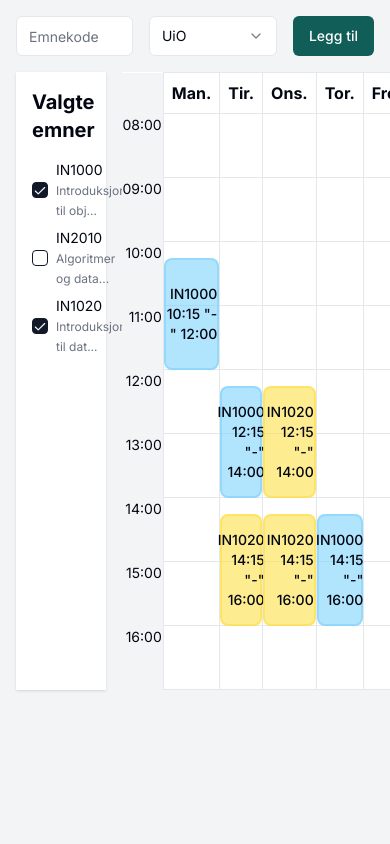
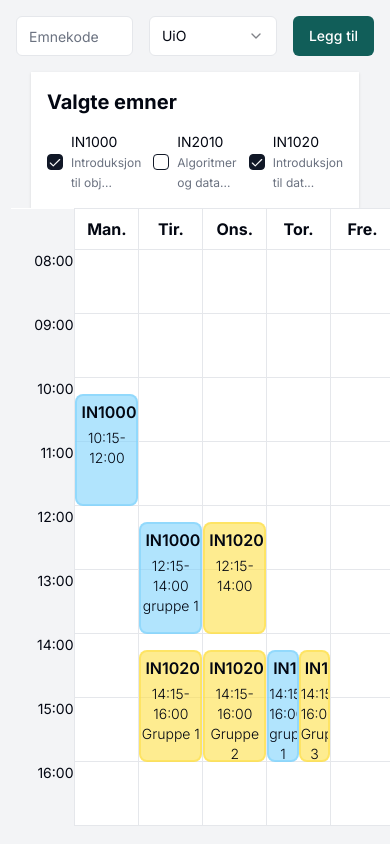
Before and after one commit to halvornj/Emneplanleggeren, a Next.js app in the folder emneplanleggeren/: page / in a window 390 px wide. Built offline with nearby package versions, Linux system fonts and the light colour scheme.

Commit message:
calendar should be fully responsive now, todo add onclick to the cards

```diff
--- a/emneplanleggeren/next.config.mjs
+++ b/emneplanleggeren/next.config.mjs
@@ -1,4 +1,6 @@
 /** @type {import('next').NextConfig} */
-const nextConfig = {};
+const nextConfig = {
+  output: "export",
+};
 
 export default nextConfig;
--- a/emneplanleggeren/src/app/page.tsx
+++ b/emneplanleggeren/src/app/page.tsx
@@ -17,7 +17,8 @@ import { GroupLecture } from "@/model/GroupLecture";
 
 export default function Home() {
   //!TO TEST
-  const testCourses: Array<Course> = [
+  const activeCourses: Array<Course> = [
+    //todo this is just a test, replace this with something like await fetch("jsonfile") then obv decode json
     new Course(
       "IN1000",
       "Introduksjon til objektorientert programmering",
@@ -38,6 +39,7 @@ export default function Home() {
       [
         new Group("Gruppe 1", [new GroupLecture("tir.", 14.25, 16.0)]),
         new Group("Gruppe 2", [new GroupLecture("ons.", 14.25, 16.0)]),
+        new Group("Gruppe 3", [new GroupLecture("tor.", 14.25, 16.0)]),
       ]
     ),
   ];
@@ -57,10 +59,10 @@ export default function Home() {
         </Select>
         <Button className="bg-teal-800 text-white">Legg til</Button>
       </div>
-      <div className="flex w-full max-w-4xl space-x-4">
-        <div className="w-1/4 p-4 bg-white rounded shadow">
+      <div className="flex items-center flex-col w-full  space-x-4 ">
+        <div className="w-11/12 items-center p-4 bg-white rounded shadow">
           <h2 className="text-xl font-bold mb-4">Valgte emner</h2>
-          <div className="space-y-2">
+          <div className="flex w-full h-full space-x-3">
             <div className="flex items-center space-x-2">
               <Checkbox id="in1000" defaultChecked />
               <label htmlFor="in1000" className="text-sm">
@@ -93,7 +95,7 @@ export default function Home() {
             </div>
           </div>
         </div>
-        <Calendar courses={testCourses as Array<Course>} />
+        <Calendar courses={activeCourses as Array<Course>} />
       </div>
     </div>
   );
--- a/emneplanleggeren/src/components/ui/calendar.tsx
+++ b/emneplanleggeren/src/components/ui/calendar.tsx
@@ -1,5 +1,8 @@
 import { Course } from "@/model/Course";
+import { GroupLecture } from "@/model/GroupLecture";
 import { Lecture } from "@/model/Lecture";
+import { assert } from "console";
+import { CSSProperties } from "react";
 
 export default function Calendar({ courses }: { courses: Array<Course> }) {
   const hours = [8, 9, 10, 11, 12, 13, 14, 15, 16];
@@ -13,43 +16,73 @@ export default function Calendar({ courses }: { courses: Array<Course> }) {
   ];
 
   const codeColorMap = new Map<string, string>();
-  const tableList: Array<Array<Array<JSX.Element>>> = [
+  //this is gonna suck:
+  const lectureIsGroup = new Map<Lecture, string>(); //if lecture is in keys, it is a group lecture and the value is groupname. if not, it is not a group lecture
+  //this could be removed later by rewriting the json and models to reference the other way
+  const lectureCourseIds = new Map<Lecture, string>();
+  const coursesByPeriod: Array<Array<Array<Lecture>>> = [
     [[], [], [], [], [], [], [], []],
     [[], [], [], [], [], [], [], []],
     [[], [], [], [], [], [], [], []],
     [[], [], [], [], [], [], [], []],
     [[], [], [], [], [], [], [], []],
   ];
+  const boxesByPeriod: Array<Array<Array<JSX.Element>>> = [
+    [[], [], [], [], [], [], [], []],
+    [[], [], [], [], [], [], [], []],
+    [[], [], [], [], [], [], [], []],
+    [[], [], [], [], [], [], [], []],
+    [[], [], [], [], [], [], [], []],
+  ];
+
   courses.forEach((course) => {
+    //TODO split horizontal on the width as well. Width is 1/sizeOfList, and left- is 100%-offsetIntoList*width
+    if (!codeColorMap.has(course.id)) {
+      codeColorMap.set(course.id, colors[codeColorMap.size]);
+    }
     course.lectures.forEach((lecture) => {
-      const topOffset: string =
-        ((lecture.startTime - Math.floor(lecture.startTime)) * 100).toString() +
-        "%";
-      const height: string = getTimeBlockSize(lecture);
-      if (!codeColorMap.has(course.id)) {
-        codeColorMap.set(course.id, colors[codeColorMap.size]);
-      }
-      const color = codeColorMap.get(course.id) as string;
-
-      //TODO split horizontal on the width as well. Width is 1/sizeOfList, and left- is 100%-offsetIntoList*width
-      const timeBox = createTimeBox(course.id, lecture, codeColorMap);
-      tableList[days.indexOf(lecture.day)][
+      coursesByPeriod[days.indexOf(lecture.day)][
         hours.indexOf(Math.floor(lecture.startTime))
-      ].push(timeBox);
+      ].push(lecture);
+      lectureCourseIds.set(lecture, course.id);
     });
     course.groups.forEach((group) => {
       group.lectures.forEach((groupLecture) => {
-        const timeBox = createTimeBox(course.id, groupLecture, codeColorMap);
+        coursesByPeriod[days.indexOf(groupLecture.day)][
+          hours.indexOf(Math.floor(groupLecture.startTime))
+        ].push(groupLecture);
+        lectureIsGroup.set(groupLecture, group.name);
+        lectureCourseIds.set(groupLecture, course.id);
+      });
+    });
+  });
 
-        tableList[days.indexOf(groupLecture.day)][
-          hours.indexOf(Math.floor(groupLecture.startTime))
-        ].push(timeBox);
+  //double matrices baby
+  coursesByPeriod.forEach((day, i) => {
+    day.forEach((hour, j) => {
+      hour.forEach((lecture, k) => {
+        const courseId = lectureCourseIds.get(lecture) as string; //* this seems like i've just thrown in a non-null-assertion on accident
+        const groupName: string | undefined = lectureIsGroup.get(lecture);
+        const color = codeColorMap.get(courseId) as string;
+        boxesByPeriod[i][j].push(
+          createTimeBox(
+            courseId,
+            lecture,
+            {
+              backgroundColor: color,
+              borderColor: color,
+              width: `${(1 / hour.length) * 100}%`,
+              left: `${(k / hour.length) * 100}%`,
+            },
+            groupName
+          )
+        );
       });
     });
   });
 
   return (
-    <div className="w-3/4 bg-white rounded">
+    <div className="w-3/4 min-w-96 bg-white rounded">
       <div className="overflow-x-auto">
         <table className="min-w-full border-collapse table-fixed [&_td]:h-16">
           <thead>
@@ -86,75 +119,75 @@ export default function Calendar({ courses }: { courses: Array<Course> }) {
           >
             <tr>
               <td className="border">08:00</td>
-              <td className="p-2 border relative">{tableList[0][0]} </td>
-              <td className="p-2 border relative">{tableList[1][0]} </td>
-              <td className="p-2 border relative">{tableList[2][0]} </td>
-              <td className="p-2 border relative">{tableList[3][0]} </td>
-              <td className="p-2 border relative">{tableList[4][0]} </td>
+              <td className="p-2 border relative">{boxesByPeriod[0][0]} </td>
+              <td className="p-2 border relative">{boxesByPeriod[1][0]} </td>
+              <td className="p-2 border relative">{boxesByPeriod[2][0]} </td>
+              <td className="p-2 border relative">{boxesByPeriod[3][0]} </td>
+              <td className="p-2 border relative">{boxesByPeriod[4][0]} </td>
             </tr>
             <tr>
               <td className="border">09:00</td>
-              <td className="p-2 border relative">{tableList[0][1]} </td>
-              <td className="p-2 border relative">{tableList[1][1]} </td>
-              <td className="p-2 border relative">{tableList[2][1]} </td>
-              <td className="p-2 border relative">{tableList[3][1]} </td>
-              <td className="p-2 border relative">{tableList[4][1]} </td>
+              <td className="p-2 border relative">{boxesByPeriod[0][1]} </td>
+              <td className="p-2 border relative">{boxesByPeriod[1][1]} </td>
+              <td className="p-2 border relative">{boxesByPeriod[2][1]} </td>
+              <td className="p-2 border relative">{boxesByPeriod[3][1]} </td>
+              <td className="p-2 border relative">{boxesByPeriod[4][1]} </td>
             </tr>
             <tr>
               <td className="border">10:00</td>
-              <td className="p-2 border relative">{tableList[0][2]} </td>
-              <td className="p-2 border relative">{tableList[1][2]} </td>
-              <td className="p-2 border relative">{tableList[2][2]} </td>
-              <td className="p-2 border relative">{tableList[3][2]} </td>
-              <td className="p-2 border relative">{tableList[4][2]} </td>
+              <td className="p-2 border relative">{boxesByPeriod[0][2]} </td>
+              <td className="p-2 border relative">{boxesByPeriod[1][2]} </td>
+              <td className="p-2 border relative">{boxesByPeriod[2][2]} </td>
+              <td className="p-2 border relative">{boxesByPeriod[3][2]} </td>
+              <td className="p-2 border relative">{boxesByPeriod[4][2]} </td>
             </tr>
             <tr>
               <td className="border">11:00</td>
-              <td className="p-2 border relative">{tableList[0][3]} </td>
-              <td className="p-2 border relative">{tableList[1][3]} </td>
-              <td className="p-2 border relative">{tableList[2][3]} </td>
-              <td className="p-2 border relative">{tableList[3][3]} </td>
-              <td className="p-2 border relative">{tableList[4][3]} </td>
+              <td className="p-2 border relative">{boxesByPeriod[0][3]} </td>
+              <td className="p-2 border relative">{boxesByPeriod[1][3]} </td>
+              <td className="p-2 border relative">{boxesByPeriod[2][3]} </td>
+              <td className="p-2 border relative">{boxesByPeriod[3][3]} </td>
+              <td className="p-2 border relative">{boxesByPeriod[4][3]} </td>
             </tr>
             <tr>
               <td className="border">12:00</td>
-              <td className="p-2 border relative">{tableList[0][4]} </td>
-              <td className="p-2 border relative">{tableList[1][4]} </td>
-              <td className="p-2 border relative">{tableList[2][4]} </td>
-              <td className="p-2 border relative">{tableList[3][4]} </td>
-              <td className="p-2 border relative">{tableList[4][4]} </td>
+              <td className="p-2 border relative">{boxesByPeriod[0][4]} </td>
+              <td className="p-2 border relative">{boxesByPeriod[1][4]} </td>
+              <td className="p-2 border relative">{boxesByPeriod[2][4]} </td>
+              <td className="p-2 border relative">{boxesByPeriod[3][4]} </td>
+              <td className="p-2 border relative">{boxesByPeriod[4][4]} </td>
             </tr>
             <tr>
               <td className="border">13:00</td>
-              <td className="p-2 border relative">{tableList[0][5]} </td>
-              <td className="p-2 border relative">{tableList[1][5]} </td>
-              <td className="p-2 border relative">{tableList[2][5]} </td>
-              <td className="p-2 border relative">{tableList[3][5]} </td>
-              <td className="p-2 border relative">{tableList[4][5]} </td>
+              <td className="p-2 border relative">{boxesByPeriod[0][5]} </td>
+              <td className="p-2 border relative">{boxesByPeriod[1][5]} </td>
+              <td className="p-2 border relative">{boxesByPeriod[2][5]} </td>
+              <td className="p-2 border relative">{boxesByPeriod[3][5]} </td>
+              <td className="p-2 border relative">{boxesByPeriod[4][5]} </td>
             </tr>
             <tr>
               <td className="border">14:00</td>
-              <td className="p-2 border relative">{tableList[0][6]} </td>
-              <td className="p-2 border relative">{tableList[1][6]} </td>
-              <td className="p-2 border relative">{tableList[2][6]} </td>
-              <td className="p-2 border relative">{tableList[3][6]} </td>
-              <td className="p-2 border relative">{tableList[4][6]} </td>
+              <td className="p-2 border relative">{boxesByPeriod[0][6]} </td>
+              <td className="p-2 border relative">{boxesByPeriod[1][6]} </td>
+              <td className="p-2 border relative">{boxesByPeriod[2][6]} </td>
+              <td className="p-2 border relative">{boxesByPeriod[3][6]} </td>
+              <td className="p-2 border relative">{boxesByPeriod[4][6]} </td>
             </tr>
             <tr>
               <td className="border">15:00</td>
-              <td className="p-2 border relative">{tableList[0][7]} </td>
-              <td className="p-2 border relative">{tableList[1][7]} </td>
-              <td className="p-2 border relative">{tableList[2][7]} </td>
-              <td className="p-2 border relative">{tableList[3][7]} </td>
-              <td className="p-2 border relative">{tableList[4][7]} </td>
+              <td className="p-2 border relative">{boxesByPeriod[0][7]} </td>
+              <td className="p-2 border relative">{boxesByPeriod[1][7]} </td>
+              <td className="p-2 border relative">{boxesByPeriod[2][7]} </td>
+              <td className="p-2 border relative">{boxesByPeriod[3][7]} </td>
+              <td className="p-2 border relative">{boxesByPeriod[4][7]} </td>
             </tr>
             <tr>
               <td className="border">16:00</td>
-              <td className="p-2 border relative">{tableList[0][8]} </td>
-              <td className="p-2 border relative">{tableList[1][8]} </td>
-              <td className="p-2 border relative">{tableList[2][8]} </td>
-              <td className="p-2 border relative">{tableList[3][8]} </td>
-              <td className="p-2 border relative">{tableList[4][8]} </td>
+              <td className="p-2 border relative">{boxesByPeriod[0][8]} </td>
+              <td className="p-2 border relative">{boxesByPeriod[1][8]} </td>
+              <td className="p-2 border relative">{boxesByPeriod[2][8]} </td>
+              <td className="p-2 border relative">{boxesByPeriod[3][8]} </td>
+              <td className="p-2 border relative">{boxesByPeriod[4][8]} </td>
             </tr>
           </tbody>
         </table>
@@ -172,38 +205,38 @@ function getTimeBlockSize(lecture: Lecture): string {
   const duration = lecture.endTime - lecture.startTime;
   return (duration * 4).toString() + "rem";
 }
-
+//*this should be a component
 function createTimeBox(
   id: string,
   lecture: Lecture,
-  codeColorMap: Map<string, string>
+  style: CSSProperties,
+  groupName?: string
 ): JSX.Element {
   const topOffset: string =
     ((lecture.startTime - Math.floor(lecture.startTime)) * 100).toString() +
     "%";
   const height: string = getTimeBlockSize(lecture);
-  const color = codeColorMap.get(id) as string;
 
   return (
     <div
       key={id + lecture.day}
-      className={`absolute left-0  w-full rounded-lg flex items-center justify-center bg-opacity-60 z-1 border-solid border-2 align-top p-0 m-0`}
+      className={`absolute flex-col rounded-lg bg-opacity-60 z-1 border-solid border-2 overflow-hidden`}
       style={{
+        ...style,
         top: topOffset,
         height: height,
-        backgroundColor: color,
-        borderColor: color,
       }}
     >
-      <span className="w-max h-max text-sm font-medium align-top text-right p-0 m-0">
-        <span className="align-top text-right w-full h-full"> {id}</span>
+      <div className="text-center p-1 text-base md:text-lg font-semibold overflow-hidden">
+        {id}
+      </div>
+      <div className="text-center p-0 text-sm md:text-base font-light overflow-hidden">
+        {`${getTimeStringFormat(lecture.startTime)}-${getTimeStringFormat(
+          lecture.endTime
+        )}`}
         <br />
-        <span className="w-full h-full p-0 m-0">
-          {`${getTimeStringFormat(lecture.startTime)} "-" ${getTimeStringFormat(
-            lecture.endTime
-          )}`}
-        </span>
-      </span>
+        {groupName ? groupName : ""}
+      </div>
     </div>
   );
 }
--- /dev/null
+++ b/emneplanleggeren/src/components/ui/timebox.tsx
@@ -0,0 +1,57 @@
+import { Lecture } from "@/model/Lecture";
+
+export default function Timebox(
+  id: string,
+  lecture: Lecture,
+  codeColorMap: Map<string, string>,
+  style: React.CSSProperties,
+  groupName?: string
+) {
+  //TODO split horizontal on the width as well. Width is 1/sizeOfList, and left- is 100%-offsetIntoList*width
+  return (
+    <div
+      key={id + lecture.day}
+      className={`absolute left-0  w-full rounded-lg flex items-center justify-center bg-opacity-60 z-1 border-solid border-2 align-top`}
+      style={{
+        ...style,
+        top:
+          (
+            (lecture.startTime - Math.floor(lecture.startTime)) *
+            100
+          ).toString() + "%",
+        height: getTimeBlockSize(lecture),
+        backgroundColor: codeColorMap.get(id) as string,
+      }}
+    >
+      <div className="absolute text-center top-0 m-2 text-lg font-semibold">
+        {id}
+      </div>
+      <div className="absolute text-center bottom-1/4 m-2 text-base font-light">
+        {`${getTimeStringFormat(lecture.startTime)}-${getTimeStringFormat(
+          lecture.endTime
+        )}`}
+      </div>
+      <div className="absolute text-center bottom-0 m-2 text-base font-light">
+        {groupName}
+      </div>
+    </div>
+  );
+}
+
+function getTimeStringFormat(time: number): string {
+  const hour = Math.floor(time).toString();
+  const minute = ((time - Math.floor(time)) * 0.6)
+    .toFixed(2)
+    .toString()
+    .slice(2);
+  return hour + ":" + minute;
+}
+
+/*
+ * @param lecture: Lecture - The lecture to get the time block size for"
+ * @returns String - The height of the lecture block in the timetable, as a string to be used in tailwind as h-{value}
+ */
+function getTimeBlockSize(lecture: Lecture): string {
+  const duration = lecture.endTime - lecture.startTime;
+  return (duration * 4).toString() + "rem";
+}
--- a/emneplanleggeren/src/model/Group.ts
+++ b/emneplanleggeren/src/model/Group.ts
@@ -2,9 +2,9 @@ import { GroupLecture } from "./GroupLecture";
 import { Lecture } from "./Lecture";
 
 class Group {
-  readonly name: String;
+  readonly name: string;
   readonly lectures: Array<Lecture>;
-  constructor(name: String, groupLectures: Array<GroupLecture> = []) {
+  constructor(name: string, groupLectures: Array<GroupLecture> = []) {
     this.name = name;
     this.lectures = groupLectures;
   }
```
